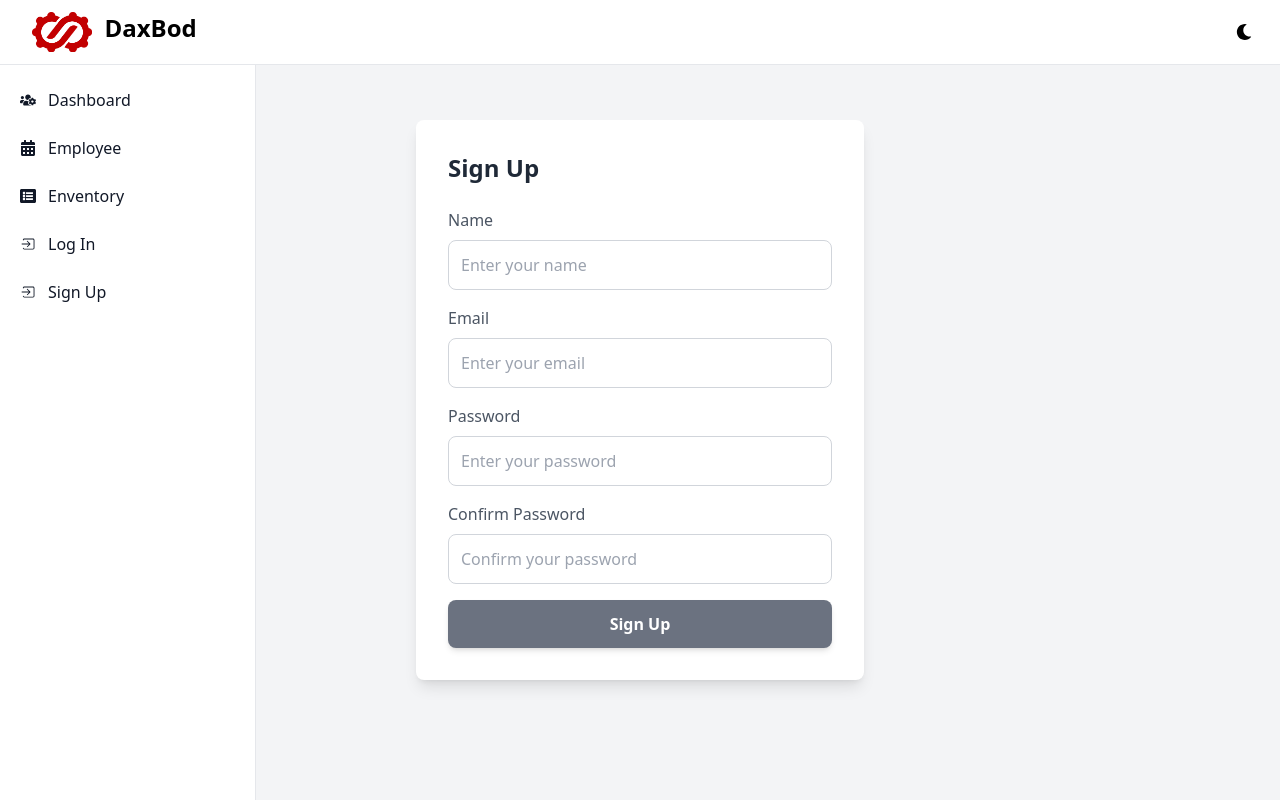
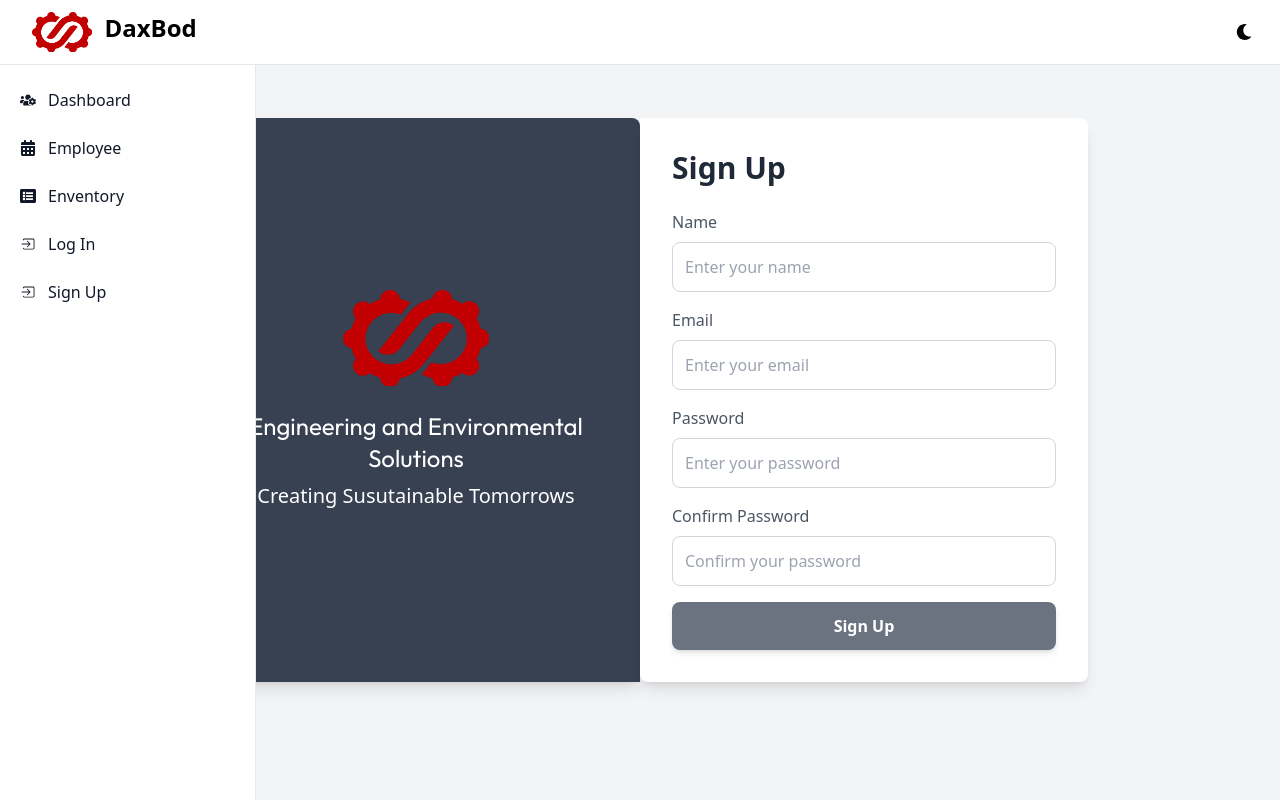
Before and after one commit to Arslaan027/HRDB, a React (Vite) app in the folder HRDB/: page /signup in a window 1280 px wide. Built offline with nearby package versions, Linux system fonts and the light colour scheme.

Commit message:
Signandlog Done

```diff
--- a/HRDB/index.html
+++ b/HRDB/index.html
@@ -6,6 +6,11 @@
   <meta name="viewport" content="width=device-width, initial-scale=1.0" />
   <title>DaxBod</title>
   <link rel="icon" href="src/Images/newlogo.png" type="image/png">
+  <link rel="preconnect" href="https://fonts.googleapis.com">
+  <link rel="preconnect" href="https://fonts.gstatic.com" crossorigin>
+  <link
+    href="https://fonts.googleapis.com/css2?family=Montserrat:ital,wght@0,100..900;1,100..900&family=Open+Sans:ital,wght@0,300..800;1,300..800&family=Outfit:wght@100..900&family=Poppins:ital,wght@0,100;0,200;0,300;0,400;0,500;0,600;0,700;0,800;0,900;1,100;1,200;1,300;1,400;1,500;1,600;1,700;1,800;1,900&display=swap"
+    rel="stylesheet">
 </head>
 
 <body>
--- a/HRDB/src/Components/Pages/Login/Login.jsx
+++ b/HRDB/src/Components/Pages/Login/Login.jsx
@@ -1,15 +1,36 @@
 import React, { useState } from "react";
+import logo from "../../../Images/newlogo.png";
 
 const Login = () => {
   const [email, setEmail] = useState("");
   const [password, setPassword] = useState("");
 
-  const handleSubmit = (e) => {};
+  const handleSubmit = (e) => {
+    e.preventDefault();
+    // Handle form submission
+  };
 
   return (
-    <div className="flex items-center justify-center min-h-screen bg-gray-100 dark:bg-gray-800">
-      <div className="bg-white dark:bg-gray-900 p-8 rounded-lg shadow-lg w-full max-w-md">
-        <h2 className="text-2xl font-bold text-gray-800 dark:text-gray-100 mb-6">
+    <div className="flex items-center justify-center min-h-screen bg-gray-100 dark:bg-gray-800 p-4 sm:p-6 md:p-8">
+      <div className="flex flex-col md:flex-row w-full max-w-4xl bg-gray-100 dark:bg-gray-800">
+        {/* Left Section: Logo and Text */}
+        <div className="bg-gray-700 dark:bg-gray-900 p-6 md:p-8 rounded-t-lg md:rounded-l-lg shadow-lg flex flex-col items-center justify-center md:w-1/2 mb-4 md:mb-0">
+          <img
+            src={logo}
+            alt="Company Logo"
+            className="mb-4 sm:mb-6 h-16 sm:h-20 md:h-24 w-auto"
+          />
+          <div className="font-[Outfit] text-white text-lg sm:text-xl md:text-2xl  mb-2 sm:mb-4 md:mb-2 text-center">
+            Engineering and Environmental Solutions
+          </div>
+          <div className="text-white text-sm sm:text-md md:text-xl  text-center">
+            Creating Susutainable Tomorrows
+          </div>
+        </div>
+
+        {/* Right Section: Login Form */}
+        <div className="bg-white dark:bg-gray-900 p-6 md:p-8 rounded-b-lg md:rounded-r-lg shadow-lg md:w-1/2">
+          <h2 className="text-xl sm:text-2xl md:text-3xl font-bold text-gray-800 dark:text-gray-100 mb-4 sm:mb-6">
             Login
           </h2>
           <form onSubmit={handleSubmit} className="space-y-4">
@@ -56,6 +77,7 @@ const Login = () => {
           </form>
         </div>
       </div>
+    </div>
   );
 };
 
--- a/HRDB/src/Components/Pages/Signup/Signup.jsx
+++ b/HRDB/src/Components/Pages/Signup/Signup.jsx
@@ -1,4 +1,5 @@
 import React, { useState } from "react";
+import logo from "../../../Images/newlogo.png";
 
 const Signup = () => {
   const [name, setName] = useState("");
@@ -8,12 +9,30 @@ const Signup = () => {
 
   const handleSubmit = (e) => {
     e.preventDefault();
+    // Handle form submission
   };
 
   return (
-    <div className="flex items-center justify-center min-h-screen bg-gray-100 dark:bg-gray-800">
-      <div className="bg-white dark:bg-gray-900 p-8 rounded-lg shadow-lg w-full max-w-md">
-        <h2 className="text-2xl font-bold text-gray-800 dark:text-gray-100 mb-6">
+    <div className="flex items-center justify-center min-h-screen bg-gray-100 dark:bg-gray-800 p-4 sm:p-6 md:p-8">
+      <div className="flex flex-col md:flex-row w-full max-w-4xl bg-gray-100 dark:bg-gray-800">
+        {/* Left Section: Logo and Text */}
+        <div className="bg-gray-700 dark:bg-gray-900 p-4 sm:p-6 md:p-8 rounded-t-lg md:rounded-l-lg shadow-lg flex flex-col items-center justify-center md:w-1/2 mb-4 md:mb-0">
+          <img
+            src={logo}
+            alt="Company Logo"
+            className="mb-4 sm:mb-6 h-16 sm:h-20 md:h-24 w-auto"
+          />
+          <div className="font-[Outfit] text-white text-lg sm:text-xl md:text-2xl  mb-2 sm:mb-4 md:mb-2 text-center">
+            Engineering and Environmental Solutions
+          </div>
+          <div className="text-white text-sm sm:text-md md:text-xl  text-center">
+            Creating Susutainable Tomorrows
+          </div>
+        </div>
+
+        {/* Right Section: Sign Up Form */}
+        <div className="bg-white dark:bg-gray-900 p-4 sm:p-6 md:p-8 rounded-b-lg md:rounded-r-lg shadow-lg md:w-1/2">
+          <h2 className="text-xl sm:text-2xl md:text-3xl font-bold text-gray-800 dark:text-gray-100 mb-4 sm:mb-6">
             Sign Up
           </h2>
           <form onSubmit={handleSubmit} className="space-y-4">
@@ -45,7 +64,7 @@ const Signup = () => {
                 type="email"
                 id="email"
                 value={email}
-              onChange={(e) => setEmail(e.target.value)}
+                // onChange={(e) => setEmail(e.target.value)}
                 className="w-full p-3 border border-gray-300 dark:border-gray-700 rounded-lg focus:outline-none focus:ring-2 focus:ring-gray-500 dark:focus:ring-gray-400 dark:bg-gray-800 dark:text-gray-100"
                 placeholder="Enter your email"
                 required
@@ -62,7 +81,7 @@ const Signup = () => {
                 type="password"
                 id="password"
                 value={password}
-              onChange={(e) => setPassword(e.target.value)}
+                // onChange={(e) => setPassword(e.target.value)}
                 className="w-full p-3 border border-gray-300 dark:border-gray-700 rounded-lg focus:outline-none focus:ring-2 focus:ring-gray-500 dark:focus:ring-gray-400 dark:bg-gray-800 dark:text-gray-100"
                 placeholder="Enter your password"
                 required
@@ -78,8 +97,8 @@ const Signup = () => {
               <input
                 type="password"
                 id="confirm-password"
-              value={confirmPassword}
-              onChange={(e) => setConfirmPassword(e.target.value)}
+                // value={confirmPassword}
+                // onChange={(e) => setConfirmPassword(e.target.value)}
                 className="w-full p-3 border border-gray-300 dark:border-gray-700 rounded-lg focus:outline-none focus:ring-2 focus:ring-gray-500 dark:focus:ring-gray-400 dark:bg-gray-800 dark:text-gray-100"
                 placeholder="Confirm your password"
                 required
@@ -94,6 +113,7 @@ const Signup = () => {
           </form>
         </div>
       </div>
+    </div>
   );
 };
 
```
Lines whose indentation alone changed are shown as unchanged.
